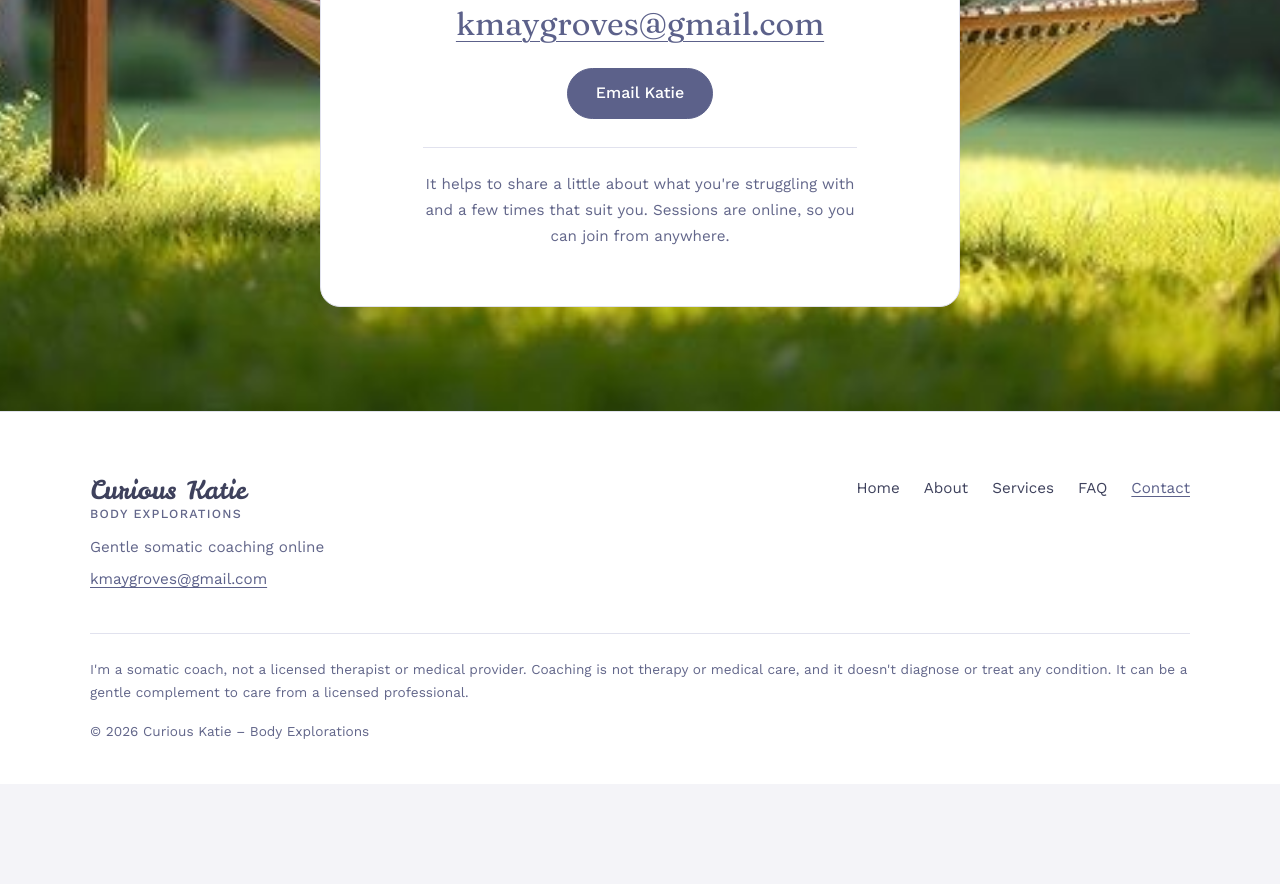
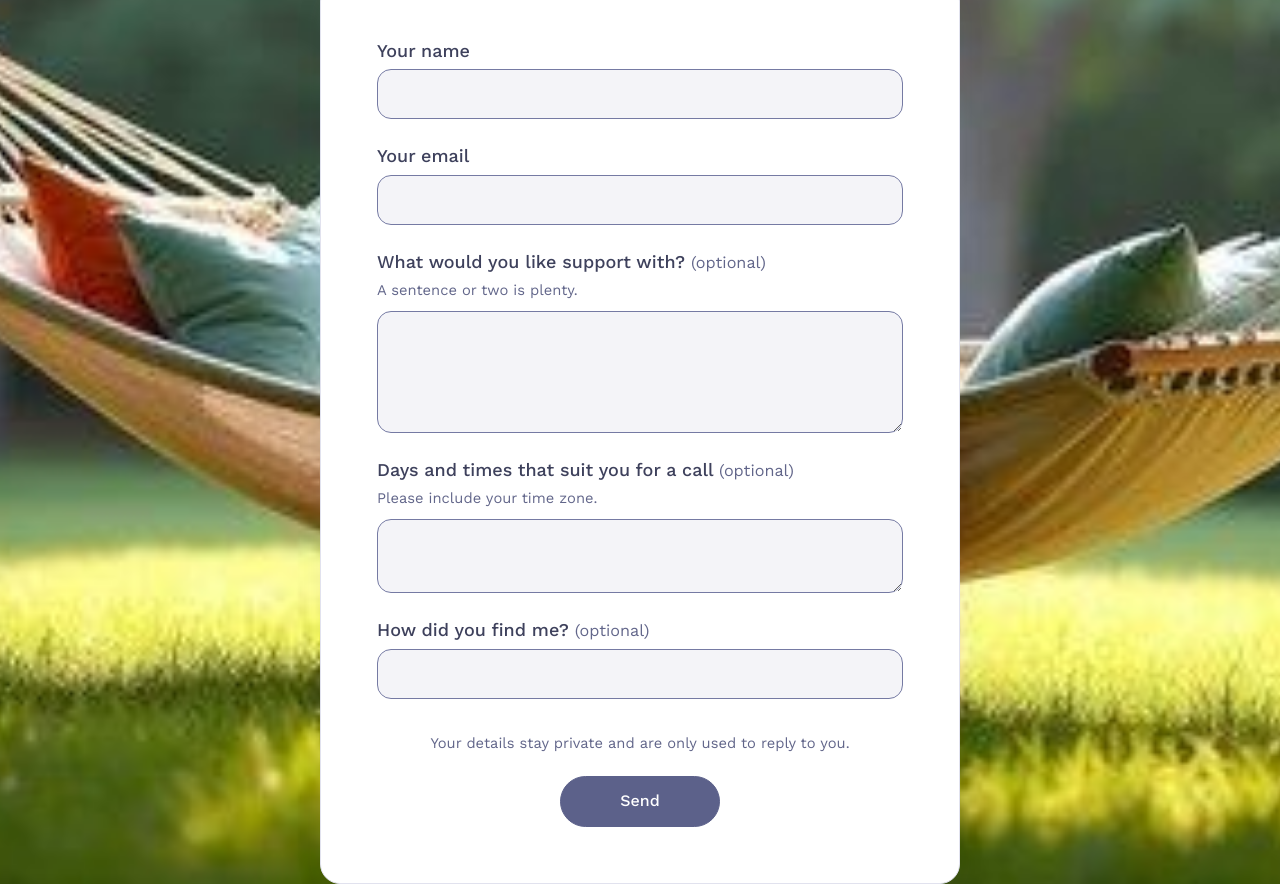
Before and after one commit to curiouskatie26/CuriousKatie, a plain HTML site: page contact.html in a window 1280 px wide. Shown: the part 596-1480 px from the top of the page. Before the commit the page ends 1380 px from the top, so only its background shows below. Drawn offline with nearby package versions, Linux system fonts and the light colour scheme.

Commit message:
contact form update

```diff
--- a/contact.html
+++ b/contact.html
@@ -4,9 +4,9 @@
   <meta charset="utf-8">
   <meta name="viewport" content="width=device-width, initial-scale=1">
   <title>Contact Katie | Curious Katie</title>
-  <meta name="description" content="Say hello to Katie by email to book a free 30-minute intro call. A relaxed, no-pressure conversation about how somatic coaching could support you right now.">
+  <meta name="description" content="Send Katie a short message to book a free 30-minute intro call. A relaxed, no-pressure conversation about how somatic coaching could support you right now.">
   <meta property="og:title" content="Contact Katie | Curious Katie">
-  <meta property="og:description" content="Say hello to Katie by email to book a free 30-minute intro call. A relaxed, no-pressure conversation about how somatic coaching could support you right now.">
+  <meta property="og:description" content="Send Katie a short message to book a free 30-minute intro call. A relaxed, no-pressure conversation about how somatic coaching could support you right now.">
   <meta property="og:type" content="website">
   <meta property="og:site_name" content="Curious Katie – Body Explorations">
   <meta name="theme-color" content="#F4F4F8">
@@ -16,6 +16,7 @@
   <link rel="stylesheet" href="https://fonts.googleapis.com/css2?family=Fraunces:ital,opsz,wght,SOFT@0,9..144,400..500,100;1,9..144,400..500,100&amp;family=Work+Sans:wght@400;500&amp;family=Leckerli+One&amp;display=swap">
   <link rel="stylesheet" href="css/styles.css">
   <script src="js/main.js"></script>
+  <script src="js/contact.js" defer></script>
 </head>
 <body>
   <a class="skip-link" href="#main">Skip to content</a>
@@ -50,15 +51,49 @@
         <div class="reading center frost fade-in">
           <span class="eyebrow">Contact</span>
           <h1 id="page-title">Let's talk</h1>
-          <p class="lead">The first step is a free 30-minute intro call. Send me an email and we'll find a time that works.</p>
+          <p class="lead">The first step is a free 30-minute intro call. Send me a note below and we'll find a time that works. Sessions are online, so you can join from anywhere.</p>
         </div>
 
         <div class="card contact-card fade-in fade-in--delay">
-          <a class="contact-email" href="mailto:kmaygroves@gmail.com?subject=Free%20intro%20call">kmaygroves@gmail.com</a>
-          <div>
-            <a class="btn" href="mailto:kmaygroves@gmail.com?subject=Free%20intro%20call">Email Katie</a>
+          <!-- CONTACT FORM: the action below is your Google Apps Script web app address. See "Your contact form" in README.md. -->
+          <form class="contact-form" id="contact-form" action="https://script.google.com/macros/s/AKfycbz_lgOq57dZVWzwJs9VBW7fRC8csBJouPYtyaI5TS0eUeQqB8F-jQQmmx-y-vuycs8imA/exec" method="post">
+            <div class="form-field">
+              <label for="cf-name">Your name</label>
+              <input id="cf-name" name="name" type="text" autocomplete="name" maxlength="200" required>
+            </div>
+            <div class="form-field">
+              <label for="cf-email">Your email</label>
+              <input id="cf-email" name="email" type="email" autocomplete="email" maxlength="254" required>
+            </div>
+            <div class="form-field">
+              <label for="cf-support">What would you like support with? <span class="form-optional">(optional)</span></label>
+              <p class="form-hint" id="cf-support-hint">A sentence or two is plenty.</p>
+              <textarea id="cf-support" name="support" rows="4" maxlength="5000" aria-describedby="cf-support-hint"></textarea>
+            </div>
+            <div class="form-field">
+              <label for="cf-times">Days and times that suit you for a call <span class="form-optional">(optional)</span></label>
+              <p class="form-hint" id="cf-times-hint">Please include your time zone.</p>
+              <textarea id="cf-times" name="times" rows="2" maxlength="1000" aria-describedby="cf-times-hint"></textarea>
+            </div>
+            <div class="form-field">
+              <label for="cf-found">How did you find me? <span class="form-optional">(optional)</span></label>
+              <input id="cf-found" name="found" type="text" maxlength="500">
+            </div>
+            <!-- Hidden from people. Spam bots fill it in, and the script ignores them. -->
+            <div class="form-trap" aria-hidden="true">
+              <label for="cf-website">Leave this empty</label>
+              <input id="cf-website" name="website" type="text" tabindex="-1" autocomplete="off">
+            </div>
+            <p class="form-privacy">Your details stay private and are only used to reply to you.</p>
+            <div class="form-submit">
+              <button class="btn" type="submit">Send</button>
+            </div>
+            <p class="form-status" role="alert"></p>
+          </form>
+          <div class="contact-thanks" id="contact-thanks" tabindex="-1" hidden>
+            <p class="contact-thanks-title">Thank you</p>
+            <p>Your message is on its way. I'll be in touch within a couple of days.</p>
           </div>
-          <p class="contact-help">It helps to share a little about what you're struggling with and a few times that suit you. Sessions are online, so you can join from anywhere.</p>
         </div>
       </div>
     </section>
--- a/css/styles.css
+++ b/css/styles.css
@@ -13,6 +13,7 @@
   --color-accent-dark: #5C618A; /* buttons, links, small headings */
   --color-text: #3E415C;        /* body and heading text */
   --color-text-muted: #62668A;  /* captions, secondary text */
+  --color-error: #9A3F55;       /* form problems: a soft, dark rose */
 
   /* Light text on #757AA3 is only ~4.1:1 (below WCAG AA), so buttons
      and text links use the darker accent, which is ~6:1. */
@@ -1330,22 +1331,123 @@ ul {
   }
 }
 
-.contact-email {
-  display: inline-block;
+.contact-form {
+  text-align: left;
+}
+
+.form-field {
   margin-bottom: 1.5rem;
+}
+
+.form-field label {
+  display: block;
+  margin-bottom: 0.4rem;
+  font-weight: 500;
+  line-height: 1.4;
+}
+
+.form-optional {
+  font-size: 0.9em;
+  font-weight: 400;
+  color: var(--color-text-muted);
+}
+
+.form-hint {
+  margin: -0.2rem 0 0.5rem;
+  font-size: 0.92rem;
+  color: var(--color-text-muted);
+}
+
+/* The border uses the mid accent so the boxes stay visible (3:1) on white */
+.contact-form input,
+.contact-form textarea {
+  display: block;
+  width: 100%;
+  padding: 12px 16px;
+  border: 1.5px solid var(--color-accent);
+  border-radius: 14px;
+  background: var(--color-bg);
+  color: var(--color-text);
+  font-family: var(--font-body);
+  font-size: 1rem; /* 16px stops phones zooming in on tap */
+  line-height: 1.5;
+  transition: border-color var(--transition), background-color var(--transition);
+}
+
+.contact-form textarea {
+  min-height: 3.2em;
+  resize: vertical;
+}
+
+.contact-form input:focus,
+.contact-form textarea:focus {
+  border-color: var(--color-accent-dark);
+  background: var(--color-surface);
+}
+
+.contact-form input:user-invalid {
+  border-color: var(--color-error);
+}
+
+/* Off-screen rather than display: none, which some bots skip */
+.form-trap {
+  position: absolute;
+  left: -9999px;
+  width: 1px;
+  height: 1px;
+  overflow: hidden;
+}
+
+.form-privacy {
+  margin: 2rem 0 1.25rem;
+  font-size: 0.92rem;
+  color: var(--color-text-muted);
+  text-align: center;
+}
+
+.form-submit {
+  text-align: center;
+}
+
+.form-submit .btn {
+  min-width: 10rem;
+}
+
+.form-submit .btn:disabled {
+  opacity: 0.7;
+  cursor: progress;
+}
+
+.form-status {
+  margin: 1.25rem 0 0;
+  color: var(--color-error);
+  font-size: 0.95rem;
+  text-align: center;
+}
+
+/* Collapsed but still in the page, so screen readers announce it when it fills */
+.form-status:empty {
+  margin: 0;
+}
+
+.contact-thanks {
+  padding: 1rem 0;
+}
+
+.contact-thanks:focus {
+  outline: none;
+}
+
+.contact-thanks-title {
+  margin-bottom: 0.5rem;
   font-family: var(--font-heading);
-  font-size: clamp(1.35rem, 5.4vw, 2rem);
+  font-size: clamp(1.6rem, 5.4vw, 2.1rem);
   font-variation-settings: "SOFT" 100;
   line-height: 1.3;
-  overflow-wrap: anywhere;
 }
 
-.contact-help {
-  max-width: 46ch;
-  margin: 1.75rem auto 0;
-  padding-top: 1.5rem;
-  border-top: 1px solid var(--color-soft);
-  font-size: 0.95rem;
+.contact-thanks p:last-child {
+  margin-bottom: 0;
   color: var(--color-text-muted);
 }
 
--- /dev/null
+++ b/js/contact.js
@@ -0,0 +1,51 @@
+/* Contact form.
+   Sends the message to Katie's Google Apps Script
+   (google-apps-script/contact-form.gs) without leaving the page, then
+   shows a thank-you. Without JavaScript the form posts straight to the
+   script, which shows its own thank-you page. */
+document.addEventListener("DOMContentLoaded", function () {
+  var form = document.getElementById("contact-form");
+  var thanks = document.getElementById("contact-thanks");
+  if (!form || !thanks || !window.fetch || !window.URLSearchParams) return;
+
+  var button = form.querySelector('button[type="submit"]');
+  var status = form.querySelector(".form-status");
+  var buttonText = button.textContent;
+
+  function fail() {
+    status.innerHTML = "Sorry, your message didn't send. Please try again, or email me at " +
+      '<a href="mailto:kmaygroves@gmail.com">kmaygroves@gmail.com</a>.';
+    button.disabled = false;
+    button.textContent = buttonText;
+  }
+
+  // The browser has already checked the name and email by this point
+  form.addEventListener("submit", function (event) {
+    event.preventDefault();
+    status.textContent = "";
+
+    var address = form.getAttribute("action");
+    if (address.indexOf("PASTE_") !== -1) {
+      console.warn("Contact form: paste your Apps Script web app address into contact.html (see README.md).");
+      fail();
+      return;
+    }
+
+    var data = new URLSearchParams(new FormData(form));
+    data.append("js", "1");
+    button.disabled = true;
+    button.textContent = "Sending…";
+
+    fetch(address, { method: "POST", body: data })
+      .then(function (response) {
+        return response.json();
+      })
+      .then(function (result) {
+        if (!result.ok) throw new Error(result.error || "not sent");
+        form.hidden = true;
+        thanks.hidden = false;
+        thanks.focus();
+      })
+      .catch(fail);
+  });
+});
```
Also changed, not shown: 2 other files.
